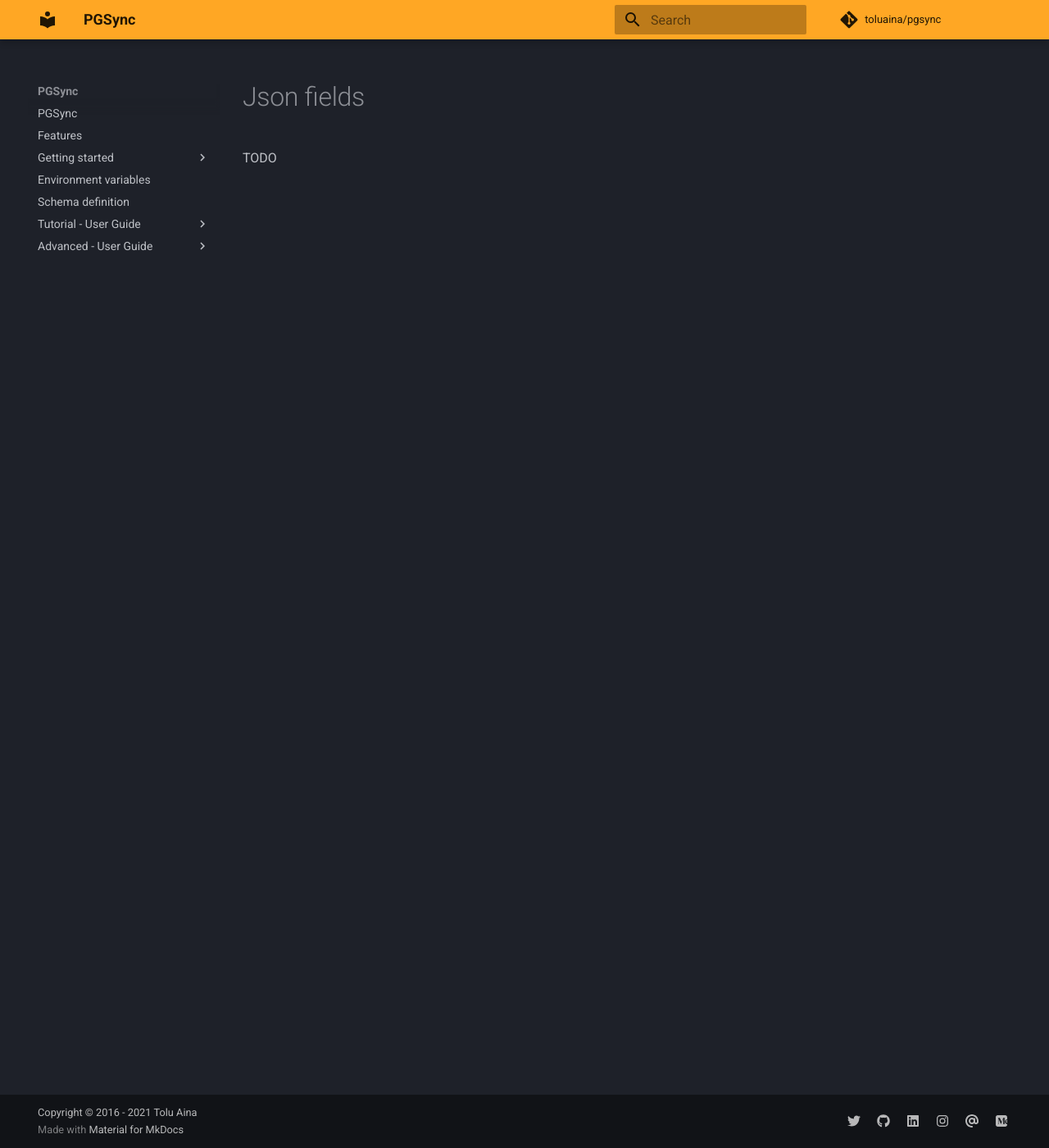
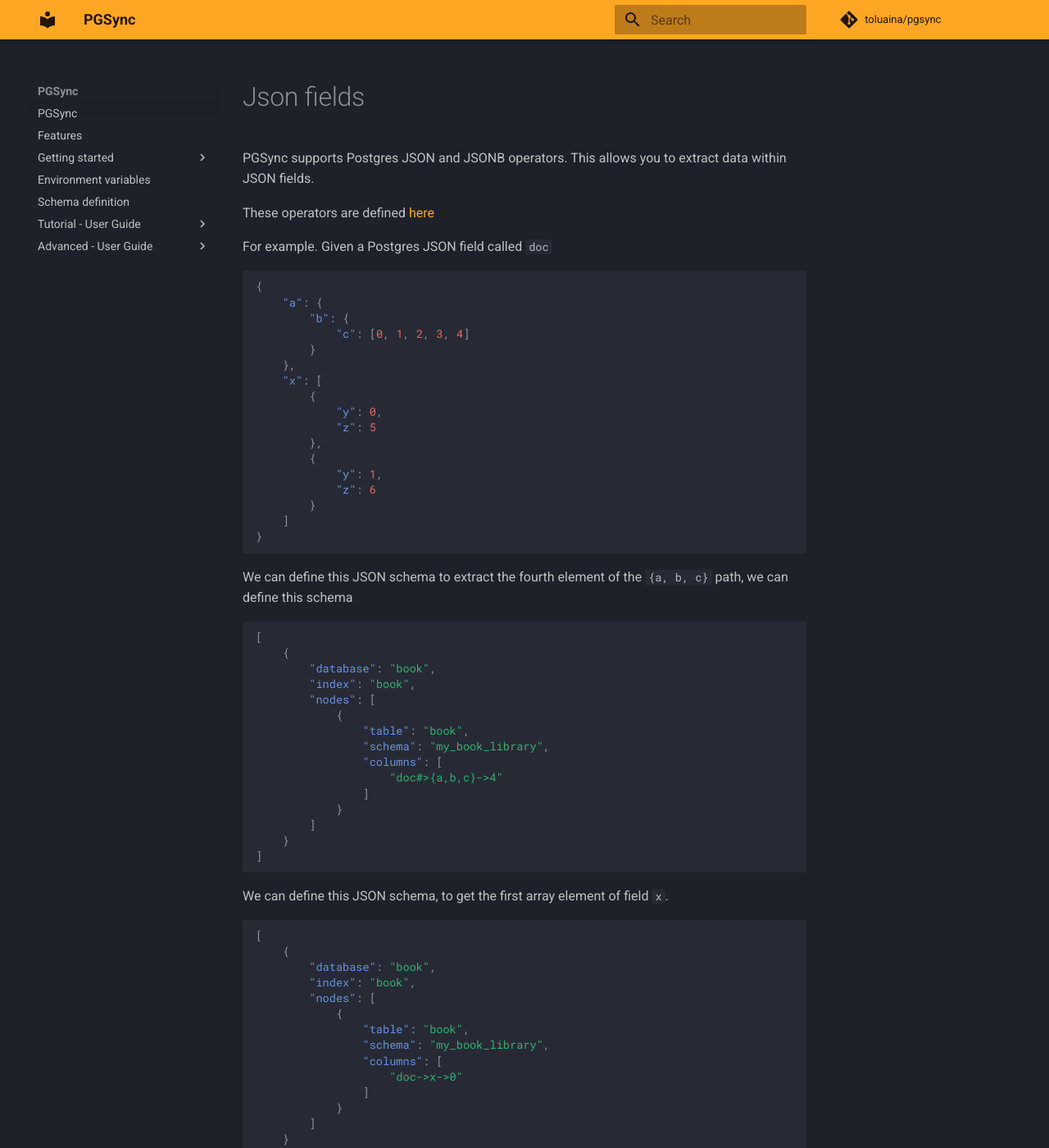
Before and after one commit to toluaina/toluaina.github.io, an MkDocs documentation site: the page built from docs/tutorial/json-fields.md, in a window 1280 px wide and 1400 px high. Shown: the whole window at 82% size. Built offline with MkDocs 1.6.1 and Material for MkDocs 9.7.7, drawn with Linux system fonts in a browser that asks for light colours; comment, search, counter and statistics services are not loaded; some of the changed text lies outside the part shown.

````diff
--- a/docs/tutorial/json-fields.md
+++ b/docs/tutorial/json-fields.md
@@ -1 +1,72 @@
-TODO
+PGSync supports Postgres JSON and JSONB operators.
+This allows you to extract data within JSON fields.
+
+These operators are defined [here](https://www.postgresql.org/docs/current/functions-json.html)
+
+For example. Given a Postgres JSON field called `doc`
+
+```JSON
+{
+    "a": {
+        "b": {
+            "c": [0, 1, 2, 3, 4]
+        }
+    },
+    "x": [
+        {
+            "y": 0,
+            "z": 5
+        },
+        {
+            "y": 1,
+            "z": 6
+        }
+    ]
+}
+```
+
+
+We can define this JSON schema to extract the fourth element of the
+`{a, b, c}` path, we can define this schema
+
+```JSON
+[
+    {
+        "database": "book",
+        "index": "book",
+        "nodes": [
+            {
+                "table": "book",
+                "schema": "my_book_library",
+                "columns": [
+                    "doc#>{a,b,c}->4"
+                ]
+            }
+        ]
+    }
+]
+```
+
+
+We can define this JSON schema, to get the first array element of field `x`.
+
+```JSON
+[
+    {
+        "database": "book",
+        "index": "book",
+        "nodes": [
+            {
+                "table": "book",
+                "schema": "my_book_library",
+                "columns": [
+                    "doc->x->0"
+                ]
+            }
+        ]
+    }
+]
+```
+
+!!! info
+    `doc` is the field name in the database
--- a/mkdocs.yml
+++ b/mkdocs.yml
@@ -80,8 +80,10 @@ nav:
   - tutorial/relationship-with-one-to-one-type.md
   - tutorial/relationship-with-one-to-many-type.md
   - tutorial/relationship-with-through-tables.md
+  - tutorial/relationship-with-user-defined-foreign-key.md
   - tutorial/transform-nodes.md
   - tutorial/JSON-fields.md
+  - tutorial/plugins.md
   - tutorial/multiple-schemas-in-single-config.md
 - Advanced - User Guide:
   - advanced/re-indexing.md
````
Also changed, not shown: docs/tutorial/plugins.md (added, +1 -0 lines), docs/tutorial/relationship-with-object-variant.md (+1 -1 lines), docs/tutorial/relationship-with-scalar-variant.md (+1 -1 lines), docs/tutorial/relationship-with-user-defined-foreign-key.md (added, +32 -0 lines), docs/tutorial/transform-nodes.md (+31 -1 lines), docs/tutorial/relationship-with-through-tables.md (line endings or trailing spaces).
